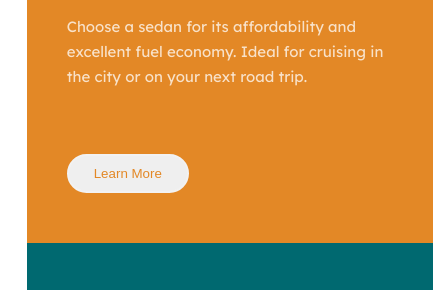
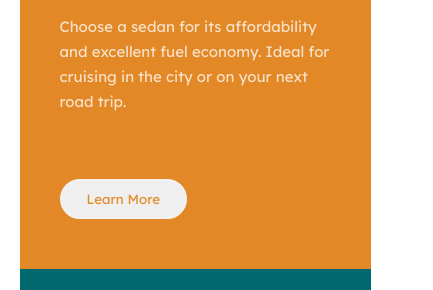
Before and after one commit to wilrafnanda/3-column-preview-card, a plain HTML site: page index.html in a window 390 px wide. Shown: the part 261-551 px from the top of the page, 433 px wide, since content can reach past the window. Drawn offline with Linux system fonts and the light colour scheme.

Commit message:
Update style.css

```diff
--- a/style.css
+++ b/style.css
@@ -65,6 +65,7 @@ button{
     border-width: 2px;
     border-style: solid;
     cursor: pointer;
+    font-family: 'Lexend Deca';
 
 
 }
@@ -94,7 +95,7 @@ button{
 }
 @media (max-width:600px) {
     .column-container{
-        flex-direction: column;
+        flex-wrap: wrap;
         justify-content: center;
         min-width: 235px;
 
@@ -105,4 +106,10 @@ button{
    .column-3{
     border-radius: 0 0 15px 15px;
    }
+   body{
+    margin: 0 auto;
+    display: flex;
+    flex-direction: column;
+
+   }
 }
```
